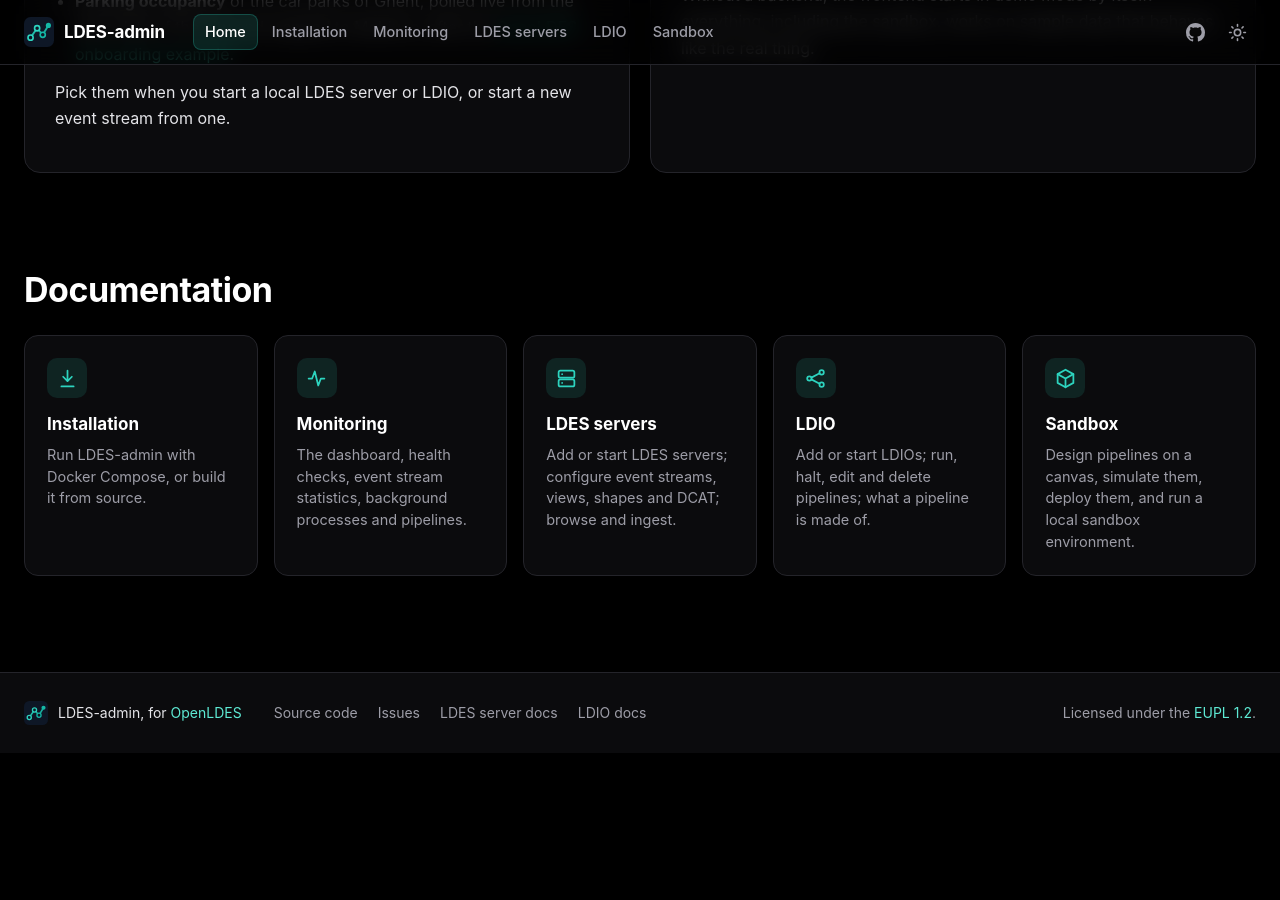
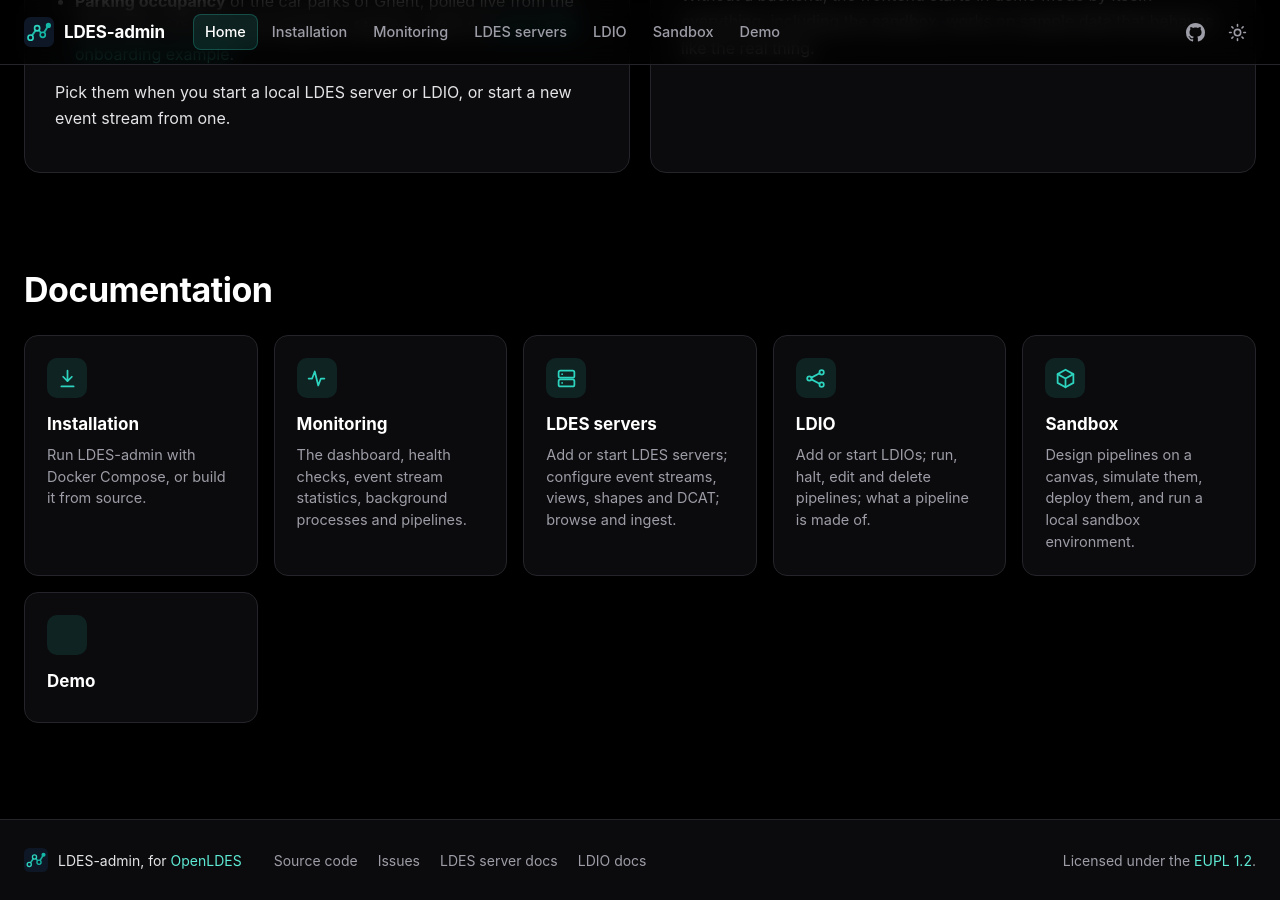
Before and after one commit to OpenLDES/LDES-admin, a Jekyll site: the page built from docs/index.html, in a window 1280 px wide and 900 px high, scrolled down 4473 px. Built offline with Jekyll 4.4.1, drawn with Linux system fonts in a browser that asks for light colours; before the commit the page ends 5226 px from its top, so only the background shows below that.

Commit message:
feat: add demo link in navigation, add demo and docker compose ways to run LDES-admin in README.md

```diff
--- a/docs/_data/navigation.yml
+++ b/docs/_data/navigation.yml
@@ -11,3 +11,5 @@
   url: /ldio/
 - title: Sandbox
   url: /sandbox/
+- title: Demo
+  url: /demo/
```
Also changed, not shown: README.md.
